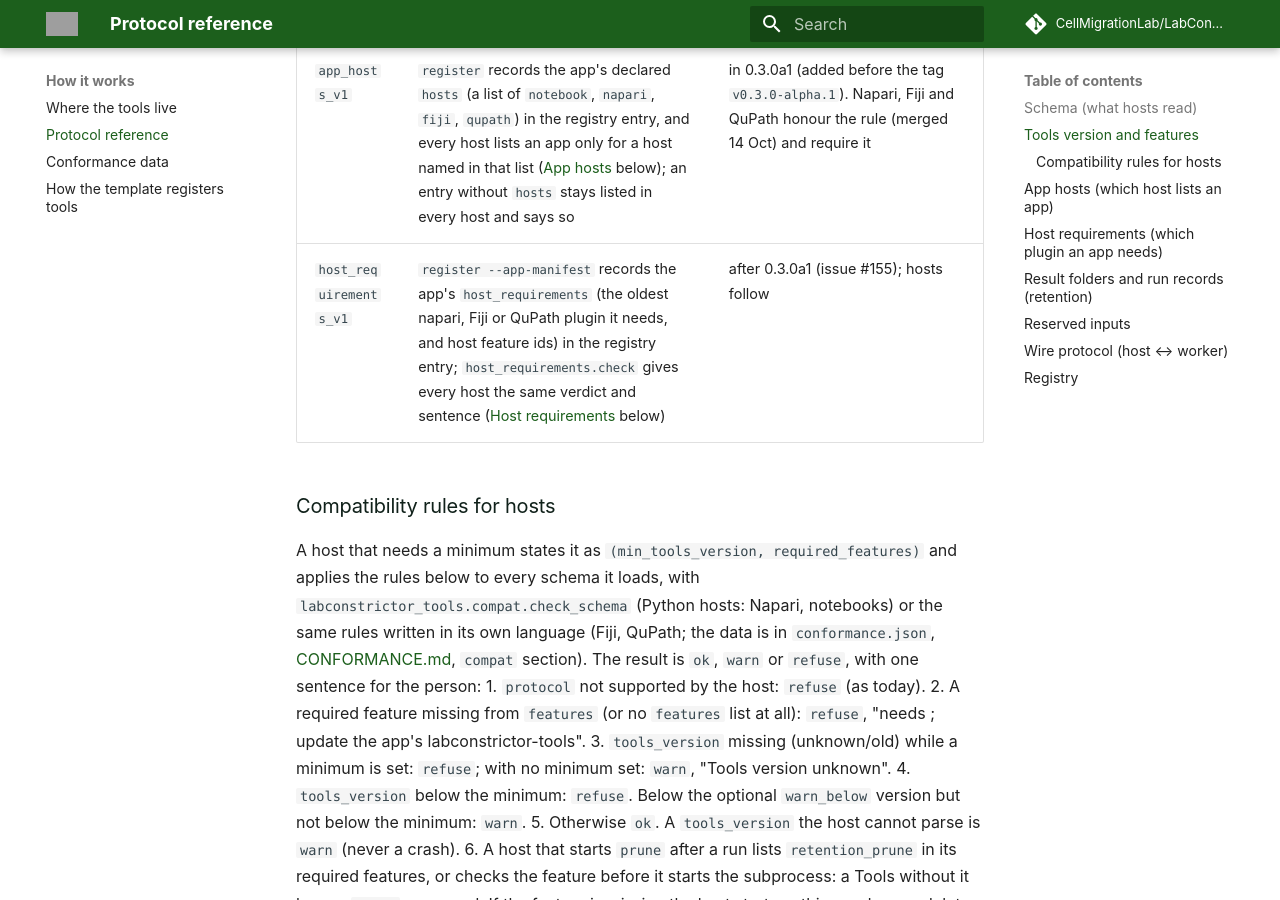
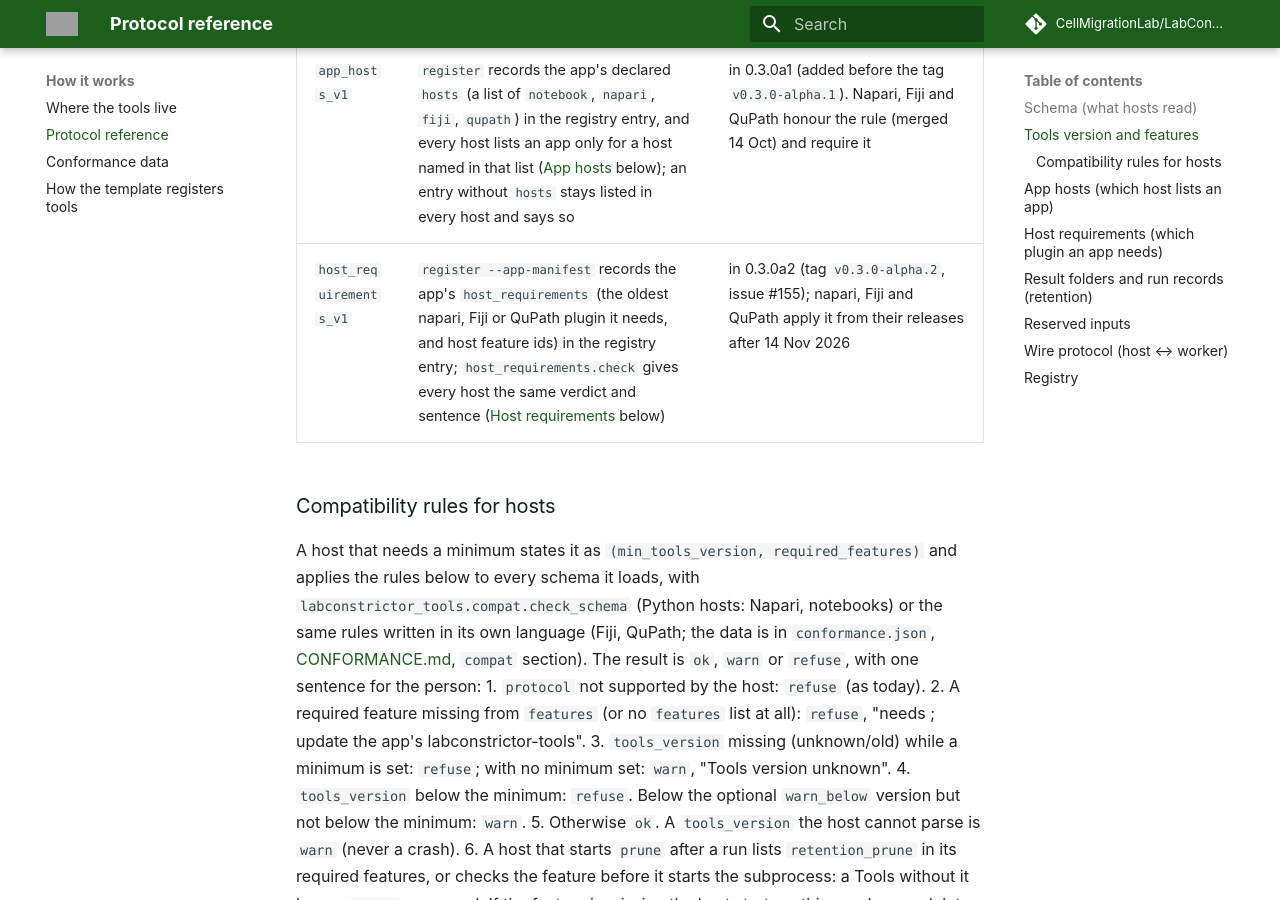
Before and after one commit to CellMigrationLab/LabConstrictor-Tools, an MkDocs documentation site: the page built from docs/PROTOCOL.md, in a window 1280 px wide and 900 px high, scrolled down 5044 px. Built offline with MkDocs 1.6.1 and Material for MkDocs 9.7.7, drawn with Linux system fonts in a browser that asks for light colours; some web fonts are replaced; comment, search, counter and statistics services are not loaded.

Commit message:
Version 0.3.0a2 for the release v0.3.0-alpha.2 (host_requirements_v1, #155)
Co-Authored-By: Claude Opus 5.5 <noreply@anthropic.com>
Claude-Session: https://claude.ai/code/session_01WX6rdRdA72nsUjZvTXFSbP

```diff
--- a/docs/PROTOCOL.md
+++ b/docs/PROTOCOL.md
@@ -66,7 +66,7 @@ Feature ids (the implemented ones are in `FEATURES`; a planned id appears there
 | `retention_prune` | the CLI command `labconstrictor-tools prune [--root results\|runs\|all] [--dry-run] [--json]` and `labconstrictor_tools.retention`: only folders carrying a valid `.lc-owner.json` and a `.lc-done.json` are ever removed ([SPEC_WRONG_SCIENCE.md](SPEC_WRONG_SCIENCE.md) section 3; hosts only mark a run finished, then start `prune`) | in 0.2.0rc1 (tag `v0.2.0-rc.1`) and every later version |
 | `shm_order_v1` | a shared-memory image descriptor's `order` is honoured: `C` / `C_ORDER` (or no `order`) and `F` / `F_ORDER` read the block in the order it was written, the tool always gets a C-ordered copy; any other value is refused with `unreadable_image` and a message naming `'C' or 'F'` (a block read in the wrong order would give the transposed image with no error) | in 0.3.0a1. **The behaviour already existed (PR #125) before the id: this is the one case where the id is added after the change, because versions 0.2.0rc1 and 0.2.0rc2 and `main` all reported the same `features` and could not be told apart; from now on an id is added in the change that implements the behaviour.** A host that sends `F` blocks requires it |
 | `app_hosts_v1` | `register` records the app's declared `hosts` (a list of `notebook`, `napari`, `fiji`, `qupath`) in the registry entry, and every host lists an app only for a host named in that list ([App hosts](#app-hosts-which-host-lists-an-app) below); an entry without `hosts` stays listed in every host and says so | in 0.3.0a1 (added before the tag `v0.3.0-alpha.1`). Napari, Fiji and QuPath honour the rule (merged 14 Oct) and require it |
-| `host_requirements_v1` | `register --app-manifest` records the app's `host_requirements` (the oldest napari, Fiji or QuPath plugin it needs, and host feature ids) in the registry entry; `host_requirements.check` gives every host the same verdict and sentence ([Host requirements](#host-requirements-which-plugin-an-app-needs) below) | after 0.3.0a1 (issue #155); hosts follow |
+| `host_requirements_v1` | `register --app-manifest` records the app's `host_requirements` (the oldest napari, Fiji or QuPath plugin it needs, and host feature ids) in the registry entry; `host_requirements.check` gives every host the same verdict and sentence ([Host requirements](#host-requirements-which-plugin-an-app-needs) below) | in 0.3.0a2 (tag `v0.3.0-alpha.2`, issue #155); napari, Fiji and QuPath apply it from their releases after 14 Nov 2026 |
 
 ### Compatibility rules for hosts
 A host that needs a minimum states it as `(min_tools_version, required_features)` and applies the rules below to every schema it loads, with `labconstrictor_tools.compat.check_schema` (Python hosts: Napari, notebooks) or the same rules written in its own language (Fiji, QuPath; the data is in `conformance.json`, [CONFORMANCE.md](CONFORMANCE.md), `compat` section). The result is `ok`, `warn` or `refuse`, with one sentence for the person:
--- a/labconstrictor_tools/_version.py
+++ b/labconstrictor_tools/_version.py
@@ -1,3 +1,3 @@
 """The one place the Tools version is written. pyproject.toml reads it (dynamic version); everything else imports it."""
 
-__version__ = "0.3.0a1"
+__version__ = "0.3.0a2"
```
